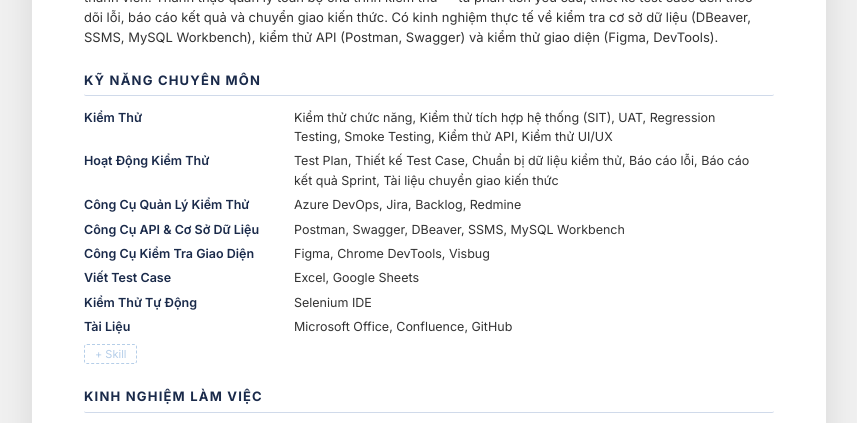
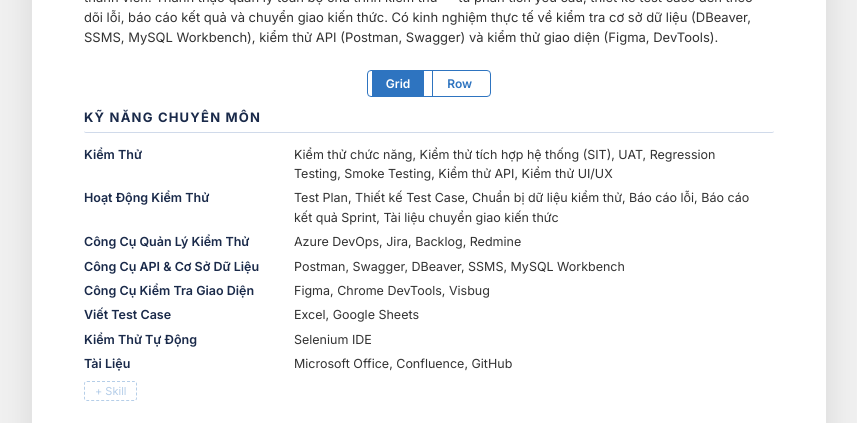
Before and after one commit to bannie-test/IACV, a Vue app: page / in a window 1280 px wide. Shown: the part 322-745 px from the top of the page, without its empty margins (211-1068 px from the left). Built offline with nearby package versions, Linux system fonts and the light colour scheme.

Commit message:
adjust skill section layout

```diff
--- a/src/App.vue
+++ b/src/App.vue
@@ -33,7 +33,7 @@
 }
 </script>
 
-<style scoped>
+<style>
 .lang-toggle {
   display: flex;
   border: 1px solid #2e74c0;
--- a/src/assets/cv.css
+++ b/src/assets/cv.css
@@ -329,6 +329,7 @@
   flex-shrink: 0;
   padding: 0;
   vertical-align: middle;
+  margin-left: 6px;
 }
 
 .delete-btn:hover {
--- a/src/components/SkillsSection.vue
+++ b/src/components/SkillsSection.vue
@@ -1,11 +1,21 @@
 <template>
+  <span class="toolbar no-print lang-toggle" style="margin-bottom: 10px; width: fit-content">
+    <button :class="{ active: layout === 'grid' }" @click="setLayout('grid')">Grid</button>
+    <button :class="{ active: layout === 'row' }" @click="setLayout('row')">Row</button>
+  </span>
   <div class="section">
     <EditableField v-model="cv.sectionTitles.skills" tag="div" class="section-title" />
     <div class="skills-grid">
-      <div v-for="skill in cv.skills" :key="skill.id" class="skill-row">
-        <span class="skill-label"><EditableField v-model="skill.label" /></span>
-        <span class="skill-value"><EditableField v-model="skill.value" /></span>
-        <DeleteButton @click="removeSkill(skill.id)" />
+      <div v-for="skill in cv.skills" :key="skill.id">
+        <span v-if="layout === 'grid'" class="skill-row">
+          <span class="skill-label"><EditableField v-model="skill.label" /></span>
+          <span class="skill-value"><EditableField v-model="skill.value" /></span>
+          <DeleteButton @click="removeSkill(skill.id)" />
+        </span>
+        <span v-else class="skill-row">
+          <span><EditableField v-model="skill.value" /></span>
+          <DeleteButton @click="removeSkill(skill.id)" />
+        </span>
       </div>
     </div>
     <AddButton label="Skill" block @click="addSkill" />
@@ -17,8 +27,10 @@
 import EditableField from './EditableField.vue'
 import DeleteButton from './DeleteButton.vue'
 import AddButton from './AddButton.vue'
+import {ref} from 'vue'
 
 const cv = useCvData()
+const layout = ref('grid')
 
 function addSkill() {
   cv.skills.push({ id: uid(), label: 'Skill Category', value: 'Tool, Tool, Tool' })
@@ -28,4 +40,7 @@
   const idx = cv.skills.findIndex((s) => s.id === id)
   if (idx !== -1) cv.skills.splice(idx, 1)
 }
+function setLayout(name) {
+  layout.value = name;
+}
 </script>
```
Also changed, not shown: src/components/package.json (added, +14 -0 lines).
